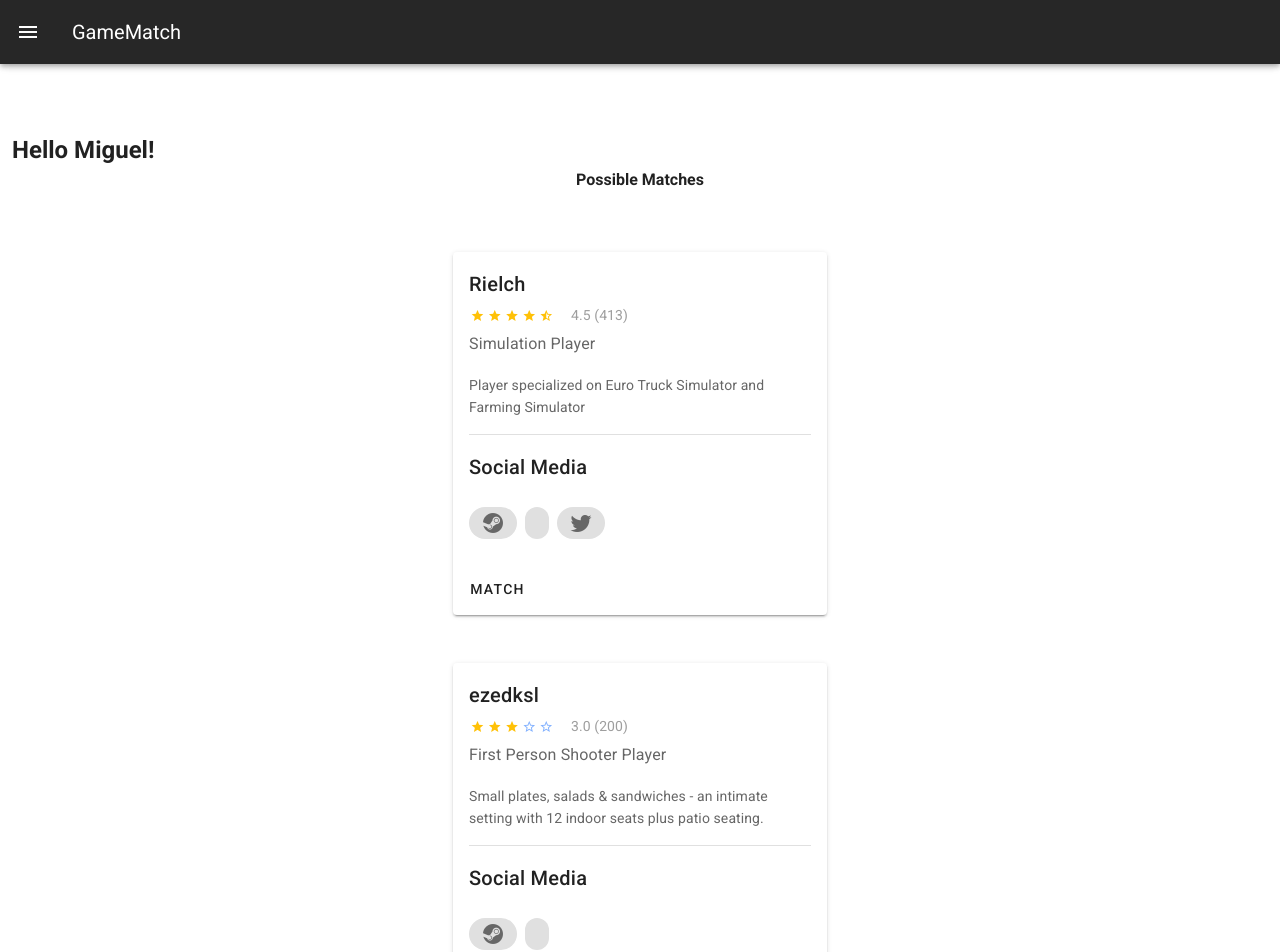
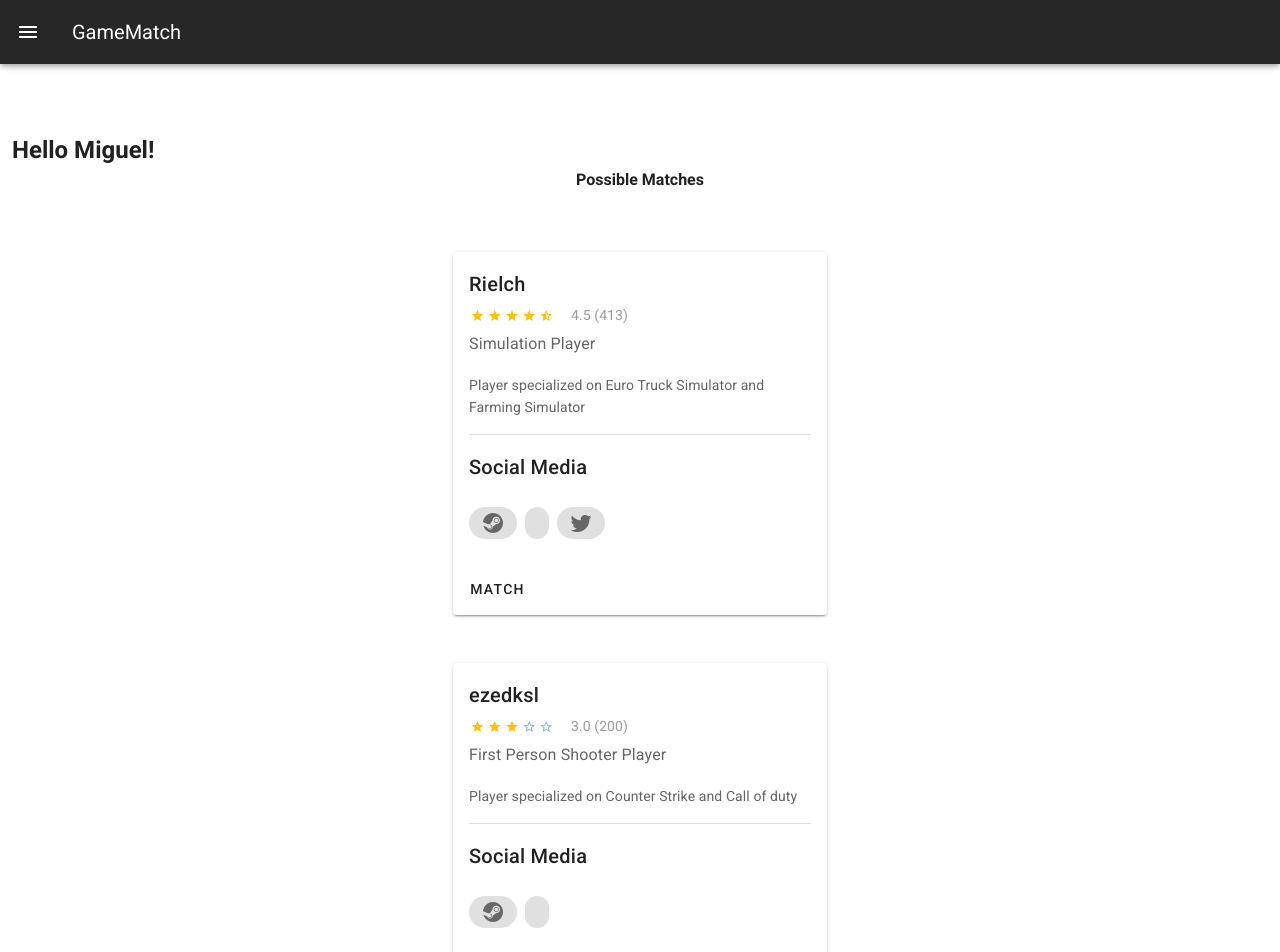
Before and after one commit to Miguel22247/MatchGame, a Vue app: page /#/home in a window 1280 px wide. Shown: the top 952 px of the page. Built offline with nearby package versions, Linux system fonts and the light colour scheme.

Commit message:
modified some things

```diff
--- a/src/views/Home.vue
+++ b/src/views/Home.vue
@@ -117,7 +117,7 @@
 							First Person Shooter Player
 						</div>
 
-						<div>Small plates, salads & sandwiches - an intimate setting with 12 indoor seats plus patio seating.</div>
+						<div>Player specialized on Counter Strike and Call of duty</div>
 					</v-card-text>
 
 					<v-divider class="mx-4"></v-divider>
```
